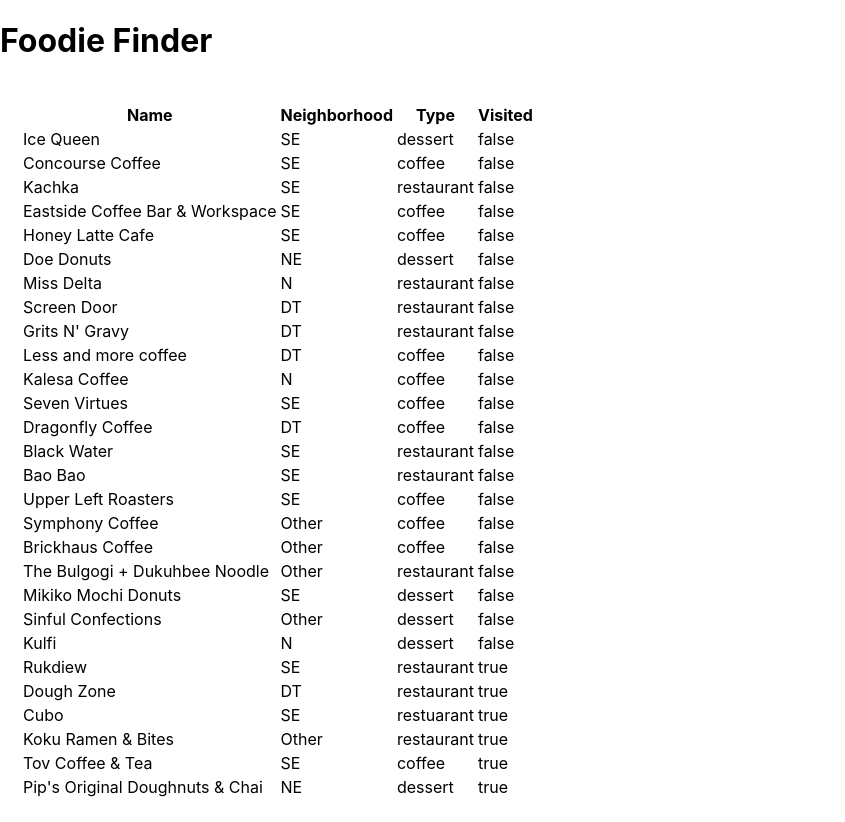
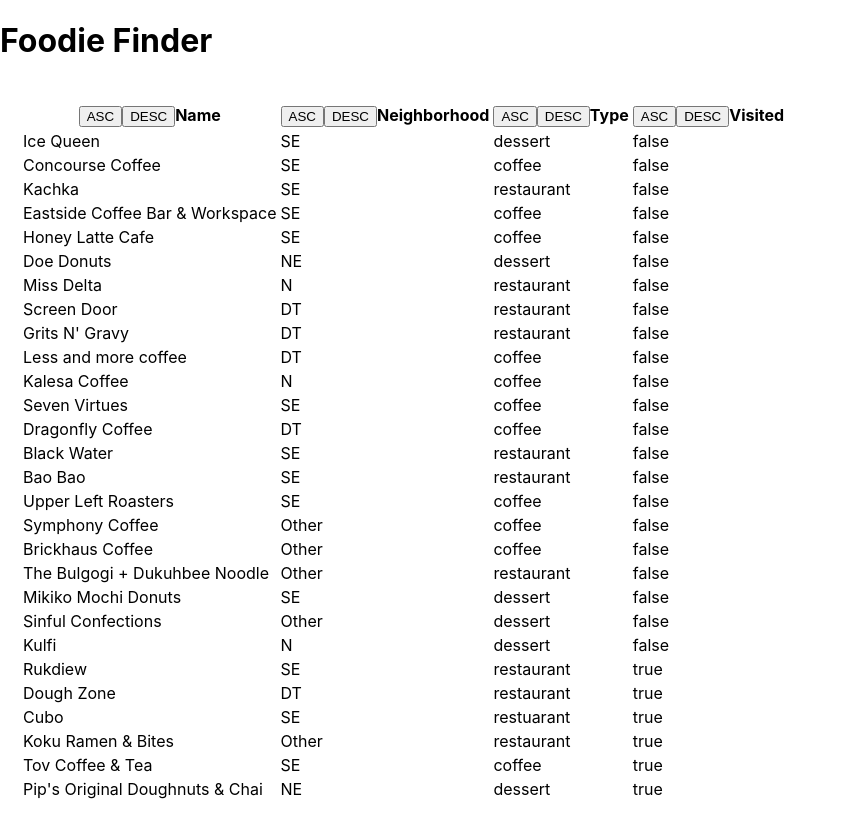
Before and after one commit to haleyelder/foodie-finder, a React (Create React App) app: page / in a window 1280 px wide. Shown: the whole page, without its empty margins (0-845 px from the left). Built offline with nearby package versions, Linux system fonts and the light colour scheme.

Commit message:
wip sorting lists, asc and desc works!

```diff
--- a/public/index.html
+++ b/public/index.html
@@ -2,7 +2,6 @@
 <html lang="en">
   <head>
     <meta charset="utf-8" />
-    <!-- <link rel="icon" href="%PUBLIC_URL%/favicon.ico" /> -->
     <meta name="viewport" content="width=device-width, initial-scale=1" />
     <meta name="theme-color" content="#000000" />
     <meta
--- a/src/components/Location.js
+++ b/src/components/Location.js
@@ -1,28 +1,51 @@
 import React, { useState } from "react";
 
 export default function Location({ locations }) {
-  const [location, setLocation] = useState(locations)
+  const [location, setLocation] = useState(locations);
+  const [toggle, setToggle] = useState(false);
 
-  function onHeaderClick(e) {
-    let type = e.target.textContent.toLowerCase();
+  // testing and update later, e taking over for "type", not as descriptive
+  const sortAsc = (e) => {
+    // console.log(e)
+    const sortedASC = [...locations].sort((a, b) =>
+      a[e] > b[e] ? 1 : b[e] > a[e] ? -1 : 0
+    );
+    setLocation(sortedASC);
+  };
 
-    const sorted = [...locations].sort((a, b) =>
-    a[type] > b[type] ? 1 : b[type] > a[type] ? -1 : 0
+  const sortDesc = (e) => {
+    // let type = e.target.textContent.toLowerCase();
+    const sortedDESC = [...locations].sort((a, b) =>
+      a[e] < b[e] ? 1 : b[e] < a[e] ? -1 : 0
     );
-    setLocation(sorted);
-  }
-
-
+    setLocation(sortedDESC);
+  };
 
   return (
     <>
       <table>
         <thead>
           <tr>
-            <th onClick={onHeaderClick}>Name</th>
-            <th onClick={onHeaderClick}>Neighborhood</th>
-            <th onClick={onHeaderClick}>Type</th>
-            <th onClick={onHeaderClick}>Visited</th>
+            <th>
+              <button onClick={() => sortAsc("name")}>ASC</button>
+              <button onClick={() => sortDesc("name")}>DESC</button>
+              Name
+            </th>
+            <th>
+              <button onClick={() => sortAsc("neighborhood")}>ASC</button>
+              <button onClick={() => sortDesc("neighborhood")}>DESC</button>
+              Neighborhood
+            </th>
+            <th>
+              <button onClick={() => sortAsc("type")}>ASC</button>
+              <button onClick={() => sortDesc("type")}>DESC</button>
+              Type
+            </th>
+            <th>
+              <button onClick={() => sortAsc("visited")}>ASC</button>
+              <button onClick={() => sortDesc("visited")}>DESC</button>
+              Visited
+            </th>
           </tr>
         </thead>
 
```
